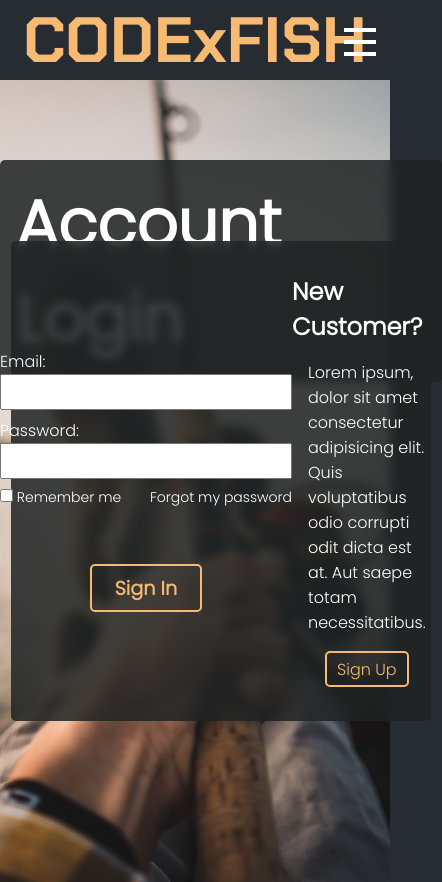
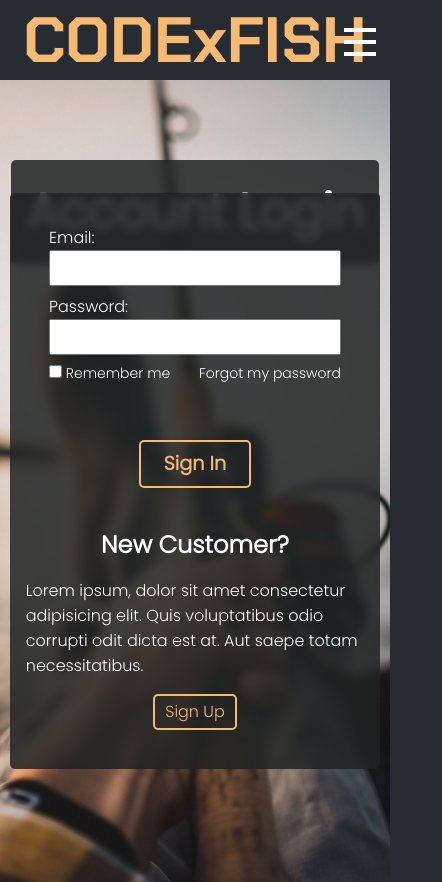
Before and after one commit to syko99/EshopPub, a plain HTML site: page sign-in.html in a window 390 px wide. Shown: the whole page, 442 px wide, since content can reach past the window. Drawn offline with Linux system fonts and the light colour scheme.

Commit message:
Update sign-in.css

```diff
--- a/sign-in.css
+++ b/sign-in.css
@@ -302,4 +302,13 @@ main h1{
     .signin__wrapper{
         width: 95%;
     }
+    .signin__wrapper{
+        flex-direction: column;
+        padding: 2rem 0;
+        gap: 2rem;
+        height: 32rem;
+    }
+    main h1{
+        font-size: 3rem;
+    }
 }
```
